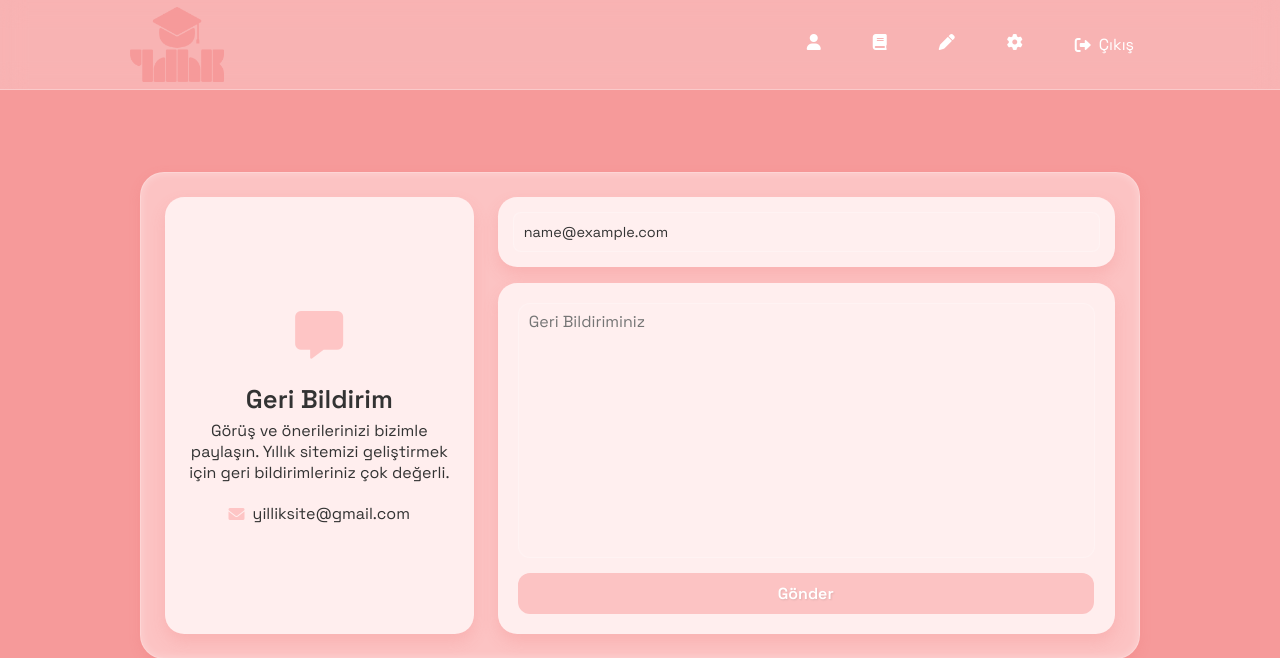
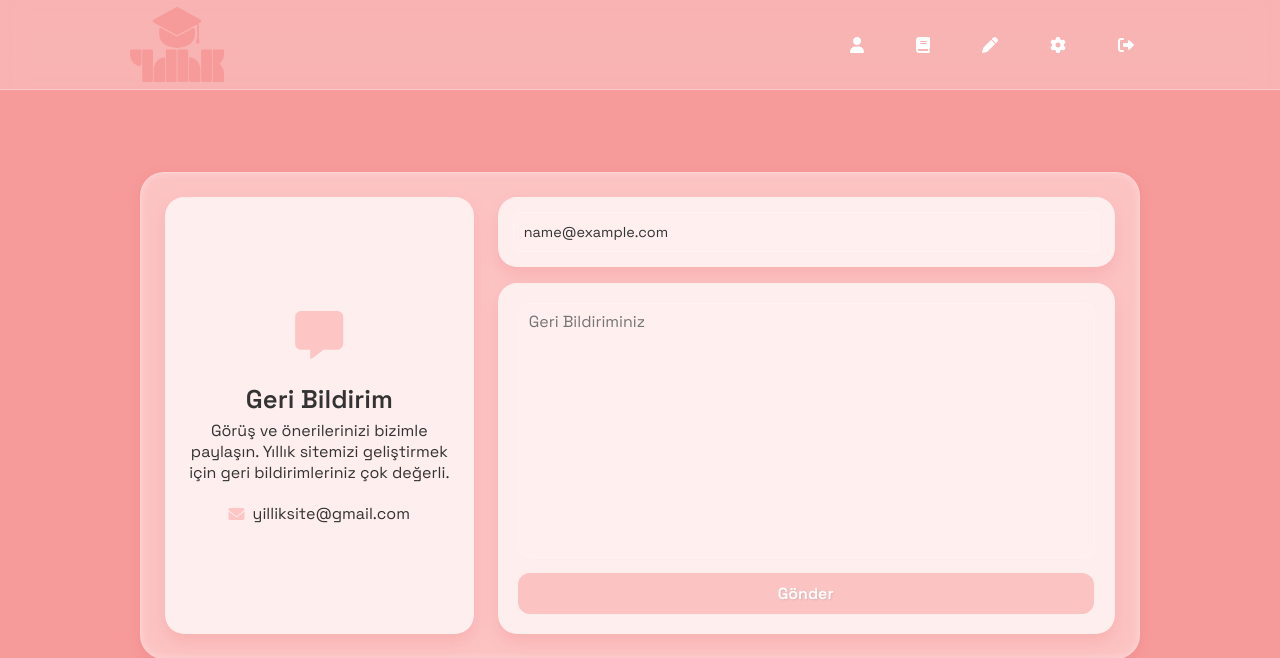
Before and after one commit to kocerayk/uni_yillik, a Django app: page /feedback/ in a window 1280 px wide. Shown: the top 658 px of the page. Run offline with Django 4.2, Linux system fonts and the light colour scheme; the visitor is signed in with stand-in values (Sample User, id 1); parts of the project's set-up code (start-up, migrations or seed data) failed here and were passed over; some web fonts are replaced.

Commit message:
Değişiklik mesajı

```diff
--- a/users/templates/base_generic.html
+++ b/users/templates/base_generic.html
@@ -914,7 +914,7 @@
                     <i class="fas fa-cog"></i>
                 </a></li>
                 <li><a href="{% url 'user_logout' %}">
-                    <i class="fas fa-sign-out-alt"></i> Çıkış
+                    <i class="fas fa-sign-out-alt"></i>
                 </a></li>
             </ul>
         </div>
```
